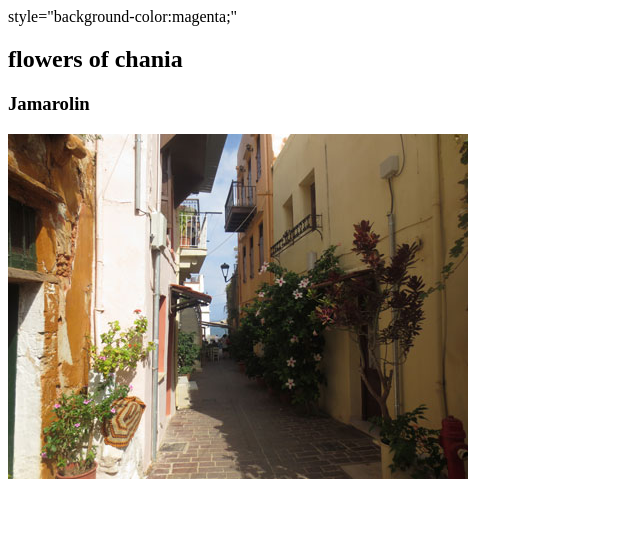
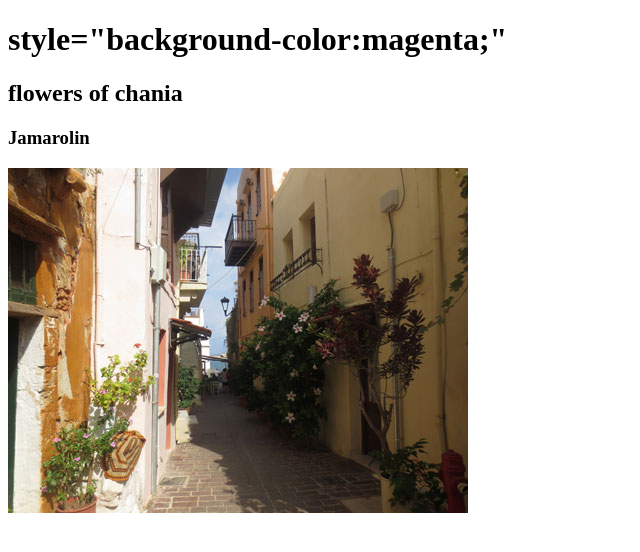
Before and after one commit to Amariahh/Jamarolin, a plain HTML site: page index.html in a window 1280 px wide. Shown: the whole page, without its empty margins (0-640 px from the left). Drawn offline with Linux system fonts and the light colour scheme.

Commit message:
Update index.html

```diff
--- a/index.html
+++ b/index.html
@@ -1,7 +1,7 @@
 <!DOCTYPE html>
 <html>
 <body>
-style="background-color:magenta;"
+<h1>style="background-color:magenta;"</h1>
 
 <h2>flowers of chania</h2>
   <h3>Jamarolin</h3>
```
